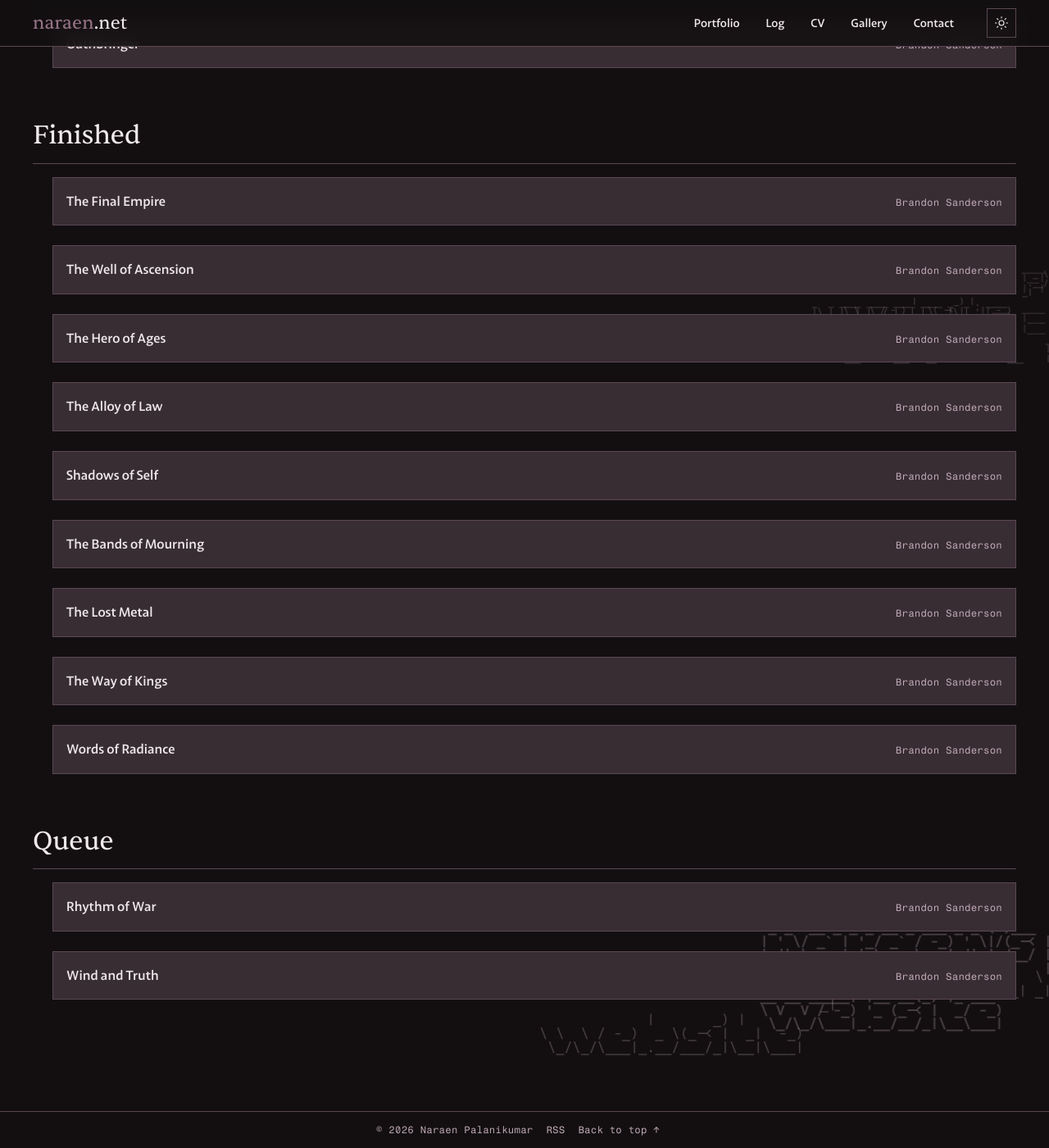
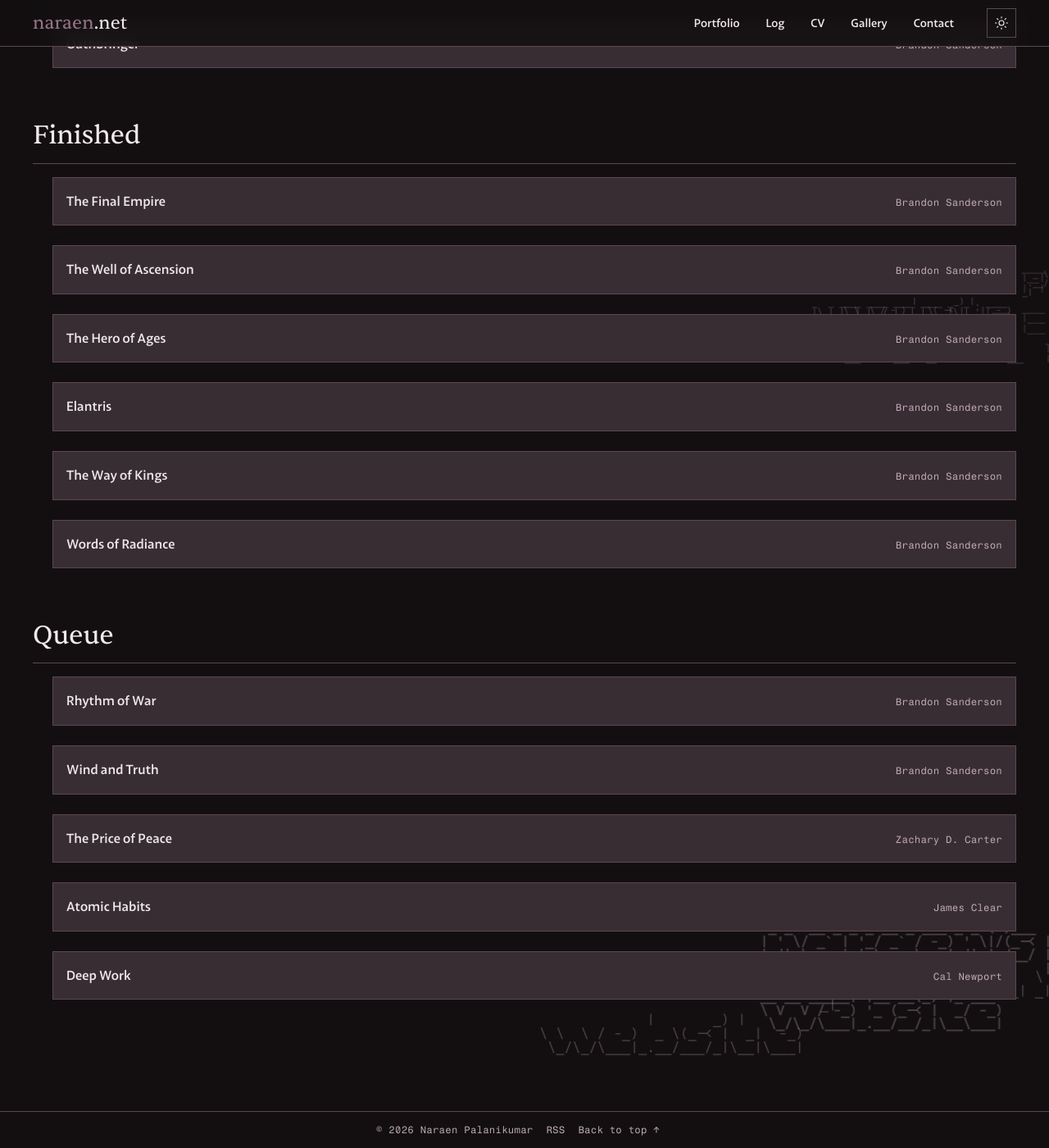
Before and after one commit to naraenp/naraen_net, a Jekyll site: the page built from reading.markdown, in a window 1280 px wide and 1400 px high, scrolled down 269 px. Shown: the whole window at 82% size. Built offline with Jekyll 4.4.1, drawn with Linux system fonts in a browser that asks for light colours.

Commit message:
Add meta Log post; trim Mistborn Era 2, add Elantris + nonfiction queue
- Log: first post "what is this?" (meta) explaining the section's purpose
- reading.yml: drop unread Mistborn Era 2 (Alloy of Law, Shadows of Self,
  Bands of Mourning, Lost Metal); add Elantris to finished; queue
  The Price of Peace, Atomic Habits, Deep Work

Co-Authored-By: Claude Opus 4.8 <noreply@anthropic.com>

```diff
--- a/_data/reading.yml
+++ b/_data/reading.yml
@@ -20,17 +20,8 @@
 - title: "The Hero of Ages"
   author: "Brandon Sanderson"
   status: finished
-# Mistborn, Era 2 (Wax and Wayne)
-- title: "The Alloy of Law"
-  author: "Brandon Sanderson"
-  status: finished
-- title: "Shadows of Self"
-  author: "Brandon Sanderson"
-  status: finished
-- title: "The Bands of Mourning"
-  author: "Brandon Sanderson"
-  status: finished
-- title: "The Lost Metal"
+# Elantris
+- title: "Elantris"
   author: "Brandon Sanderson"
   status: finished
 # Stormlight Archive, read so far
@@ -49,3 +40,13 @@
 - title: "Wind and Truth"
   author: "Brandon Sanderson"
   status: queue
+# Nonfiction, up next
+- title: "The Price of Peace"
+  author: "Zachary D. Carter"
+  status: queue
+- title: "Atomic Habits"
+  author: "James Clear"
+  status: queue
+- title: "Deep Work"
+  author: "Cal Newport"
+  status: queue
```
Also changed, not shown: _posts/2026-06-06-what-is-this.markdown (added, +8 -0 lines).
